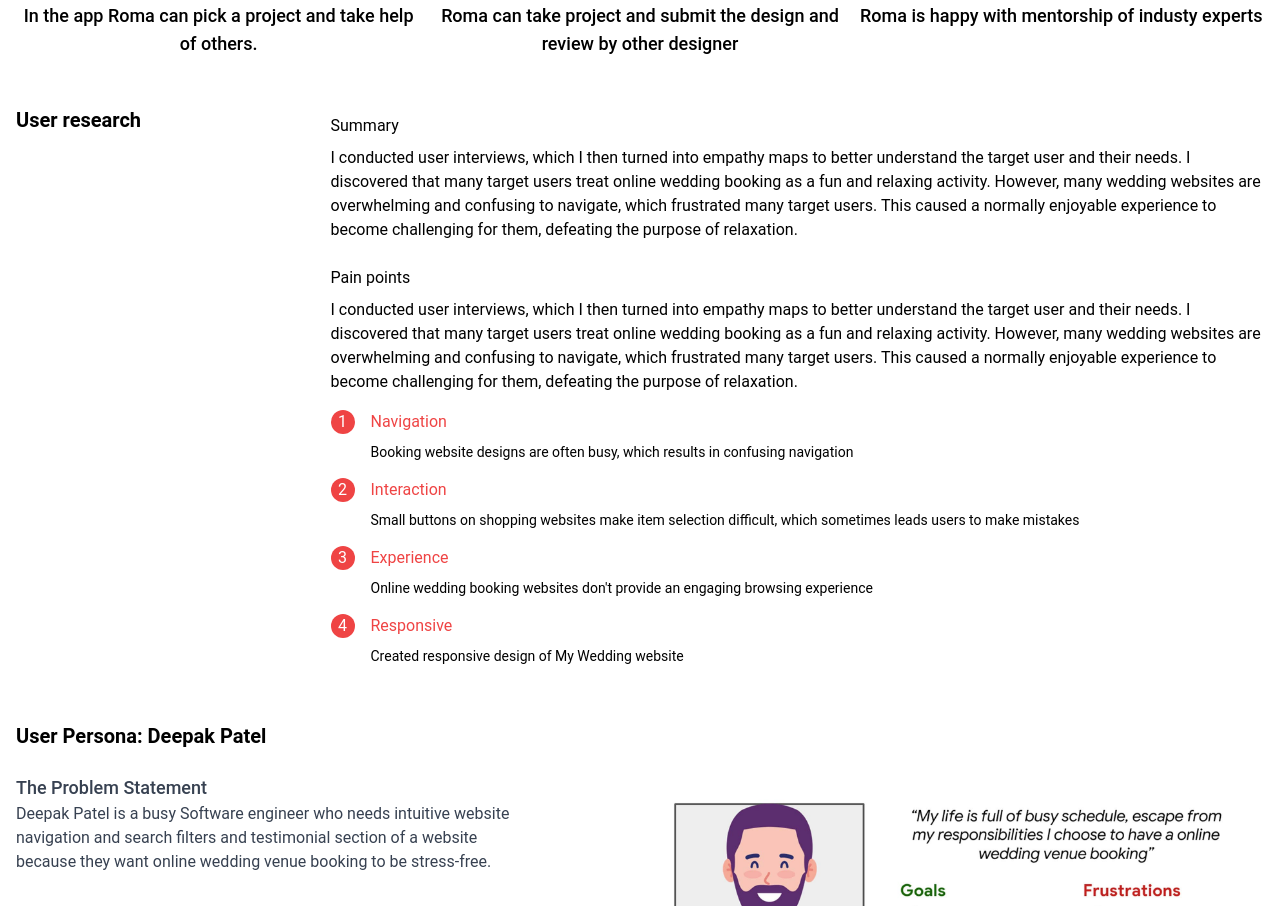
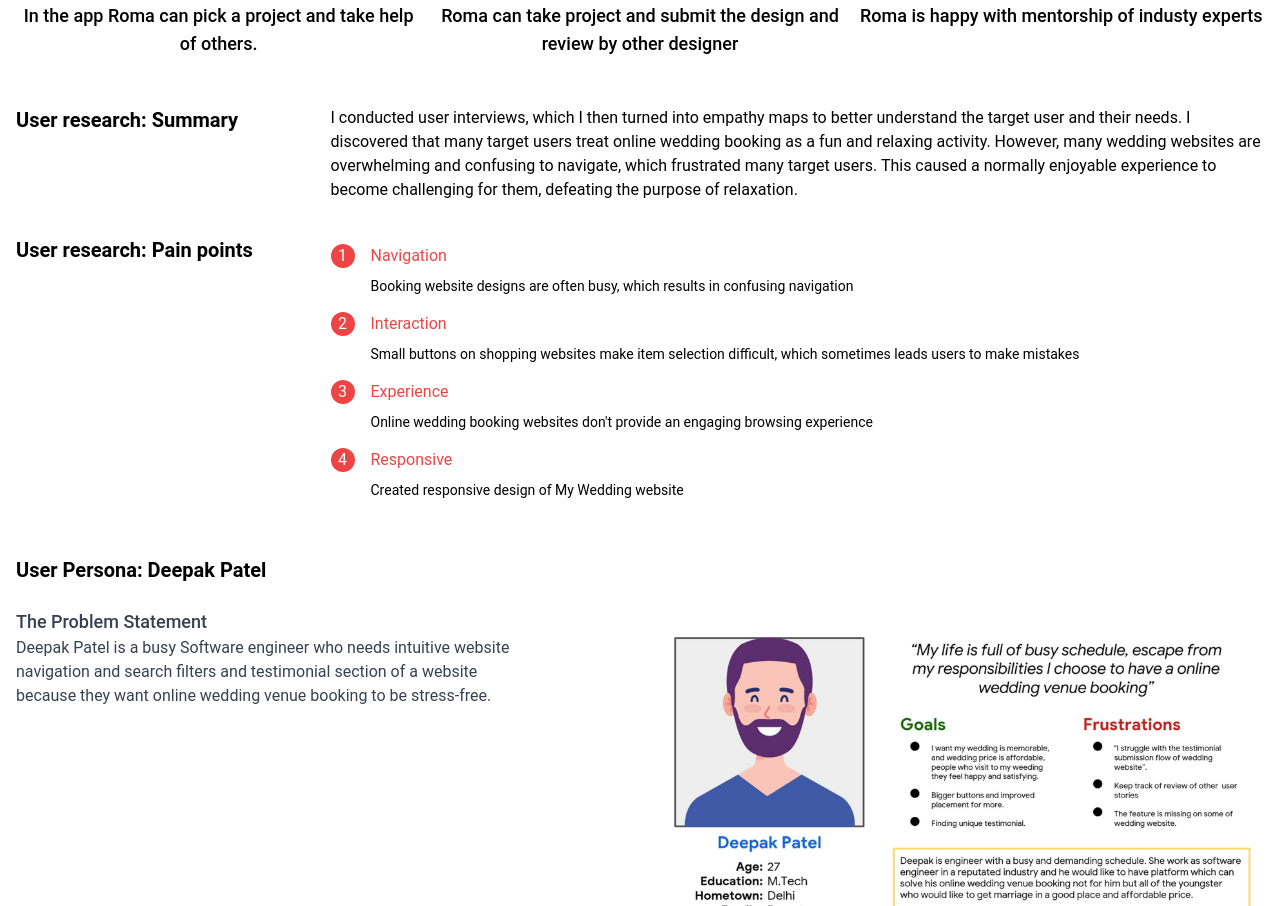
Before and after one commit to 01singhjaspreet/shubham-portfolio-react, a React (Create React App) app: page /wedding-project in a window 1280 px wide. Shown: the part 1871-2777 px from the top of the page. Built offline with nearby package versions, Linux system fonts and the light colour scheme.

Commit message:
wedding content fix

```diff
--- a/src/components/mentorProject.js
+++ b/src/components/mentorProject.js
@@ -108,7 +108,7 @@ export default function MentorProject() {
                 </div>
                 <div className="col-span-12 lg:col-span-6 lg:col-start-7">
                     <img src={require("../assets/mentor/25.png")} className="w-full rounded" alt="" />
-                    <img src={require("../assets/mentor/26.png")} className="w-full mt-4 rounded" alt="" />
+                    <img src={require("../assets/mentor/23.png")} className="w-full mt-4 rounded" alt="" />
                 </div>
             </div>
 
@@ -151,14 +151,20 @@ export default function MentorProject() {
 
             <div className="grid grid-cols-12 gap-2.5 mt-12">
                 <div className="col-span-12 lg:col-span-2">
-                    <h2 className="w-full text-xl font-bold">User research: Summary</h2>
+                    <h2 className="w-full text-xl font-bold whitespace-nowrap">User research: Summary</h2>
                 </div>
                 <div className="col-span-12 lg:col-span-9 lg:col-start-4">
                     <p className="mt-2 ">
                         I conducted user interviews, and which I then turned into empathy maps to better understand the target user and their needs. I discovered that many target users treat mentorship is costly. However, many mentorship websites are overwhelming and confusing to navigate, which frustrates many target users.
                     </p>
 
-                    <div className="flex flex-col mt-2">
+                </div>
+            </div>
+            <div className="grid grid-cols-12 gap-2.5 mt-12">
+                <div className="col-span-12 lg:col-span-2">
+                    <h2 className="w-full text-xl font-bold whitespace-nowrap">User research: Pain points</h2>
+                </div>
+                <div className="flex flex-col col-span-12 mt-2 lg:col-span-9 lg:col-start-4">
                     <div className="flex flex-col w-full my-2">
                         <div className="flex items-center">
                             <div className="flex items-center justify-center w-6 h-6 text-white bg-red-500 rounded-full h-">
@@ -211,7 +217,7 @@ export default function MentorProject() {
                     </div>
                 </div>
             </div>
-            </div>
+
 
             <h2 className="w-full mt-12 text-xl font-bold">User Persona: Gunjan Saxena</h2>
             <div className="grid grid-cols-12 gap-2.5 mt-6 w-full text-gray-700">
@@ -478,19 +484,19 @@ export default function MentorProject() {
             <h2 className="w-full mt-12 text-xl font-bold">Mockups: Original screen size
             </h2>
             <div className="grid w-full grid-cols-12 gap-4 mt-4">
-                <img src={require("../assets/mentor/23.png")}
+                <img src={require("../assets/mentor/2.png")}
                     className="object-cover object-center w-full h-full col-span-12 rounded lg:col-span-6" alt="" />
-                <img src={require("../assets/mentor/24.png")} className="w-full col-span-12 rounded lg:col-span-6" alt="" />
+                <img src={require("../assets/mentor/24.png")} className="object-cover object-center w-full h-full col-span-12 rounded lg:col-span-6" alt="" />
             </div>
             <div className="grid w-full grid-cols-12 gap-4 mt-4">
-                <img src={require("../assets/mentor/25.png")} className="w-full col-span-12 rounded lg:col-span-6" alt="" />
-                <img src={require("../assets/mentor/26.png")} className="w-full col-span-12 rounded lg:col-span-6" alt="" />
+                <img src={require("../assets/mentor/25.png")} className="object-cover object-center w-full h-full col-span-12 rounded lg:col-span-6" alt="" />
+                <img src={require("../assets/mentor/26.png")} className="object-cover object-center w-full h-full col-span-12 rounded lg:col-span-6" alt="" />
             </div>
 
             <h2 className="w-full mt-12 text-xl font-bold">Mockups: Screen size variations</h2>
             <div className="grid w-full grid-cols-12 gap-4 mt-4">
-                <img src={require("../assets/mentor/27.png")} className="w-full h-full col-span-12 rounded lg:col-span-6" alt="" />
-                <img src={require("../assets/mentor/28.png")} className="w-full col-span-12 rounded lg:col-span-6" alt="" />
+                <img src={require("../assets/mentor/27.png")} className="object-cover object-center w-full h-full col-span-12 rounded lg:col-span-6" alt="" />
+                <img src={require("../assets/mentor/28.png")} className="object-cover object-center w-full h-full col-span-12 rounded lg:col-span-6" alt="" />
             </div>
 
 
--- a/src/components/weddingProject.js
+++ b/src/components/weddingProject.js
@@ -4,7 +4,7 @@ import BottomPagination from './bottomPagination';
 export default function WeddingProject() {
     React.useEffect(() => {
         window.scrollTo(0, 0)
-      }, [])
+    }, [])
     return (
         <main className="container flex flex-col items-center justify-center px-4 mx-auto mt-10">
             <h2 className="w-full text-xl font-bold">Project Overview</h2>
@@ -149,11 +149,10 @@ export default function WeddingProject() {
             </div>
             <div className="grid grid-cols-12 gap-2.5 mt-12">
                 <div className="col-span-12 lg:col-span-2">
-                    <h2 className="w-full text-xl font-bold">User research</h2>
+                    <h2 className="w-full text-xl font-bold whitespace-nowrap">User research: Summary</h2>
                 </div>
                 <div className="col-span-12 lg:col-span-9 lg:col-start-4">
-                    <h2 className="mt-2 font-xl">Summary</h2>
-                    <p className="mt-2 ">
+                    <p className="">
                         I conducted user interviews, which I then turned into empathy maps
                         to better understand the target user and their needs. I discovered
                         that many target users treat online wedding booking as a fun and
@@ -162,17 +161,12 @@ export default function WeddingProject() {
                         caused a normally enjoyable experience to become challenging for
                         them, defeating the purpose of relaxation.
                     </p>
-                    <h2 className="mt-6 font-xl">Pain points</h2>
-                    <p className="mt-2 ">
-                        I conducted user interviews, which I then turned into empathy maps
-                        to better understand the target user and their needs. I discovered
-                        that many target users treat online wedding booking as a fun and
-                        relaxing activity. However, many wedding websites are overwhelming
-                        and confusing to navigate, which frustrated many target users. This
-                        caused a normally enjoyable experience to become challenging for
-                        them, defeating the purpose of relaxation.
-                    </p>
-                    <div className="flex flex-col mt-2">
+                </div>
+                <div className="col-span-12 mt-6 lg:col-span-2">
+                    <h2 className="w-full text-xl font-bold whitespace-nowrap">User research: Pain points</h2>
+                </div>
+                <div className="col-span-12 mt-6 lg:col-span-9 lg:col-start-4">
+                    <div className="flex flex-col ">
                         <div className="flex flex-col w-full my-2">
                             <div className="flex items-center">
                                 <div className="flex items-center justify-center w-6 h-6 text-white bg-red-500 rounded-full h-">
```
Lines whose indentation alone changed are shown as unchanged.
